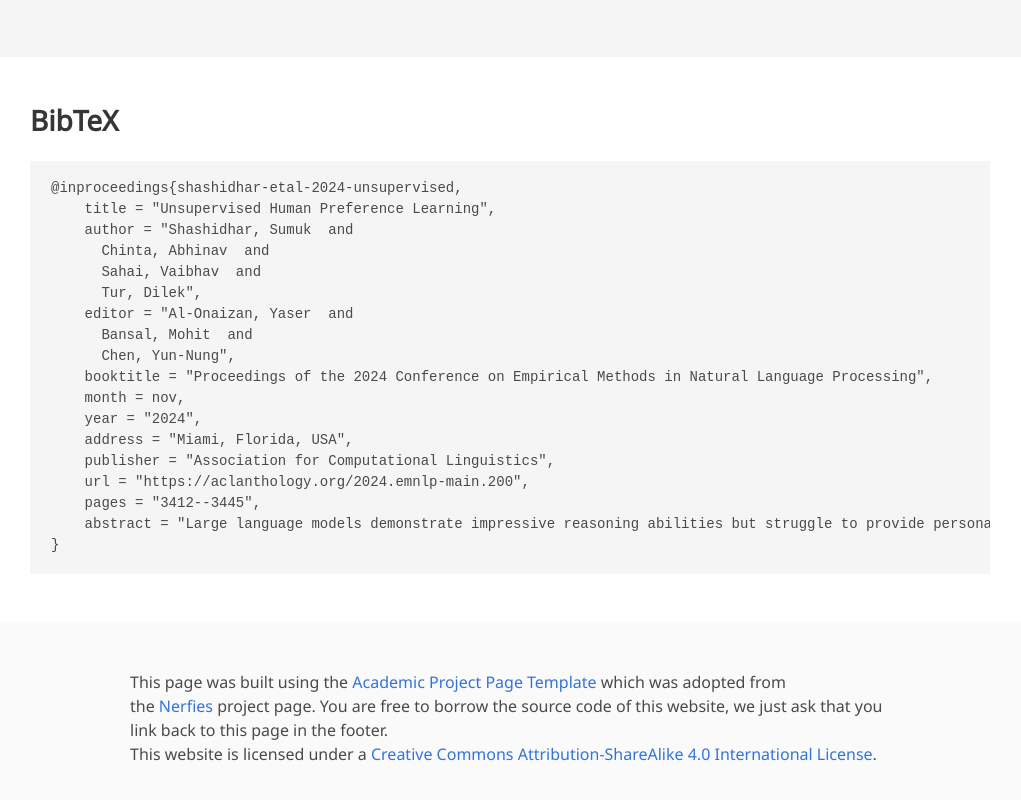
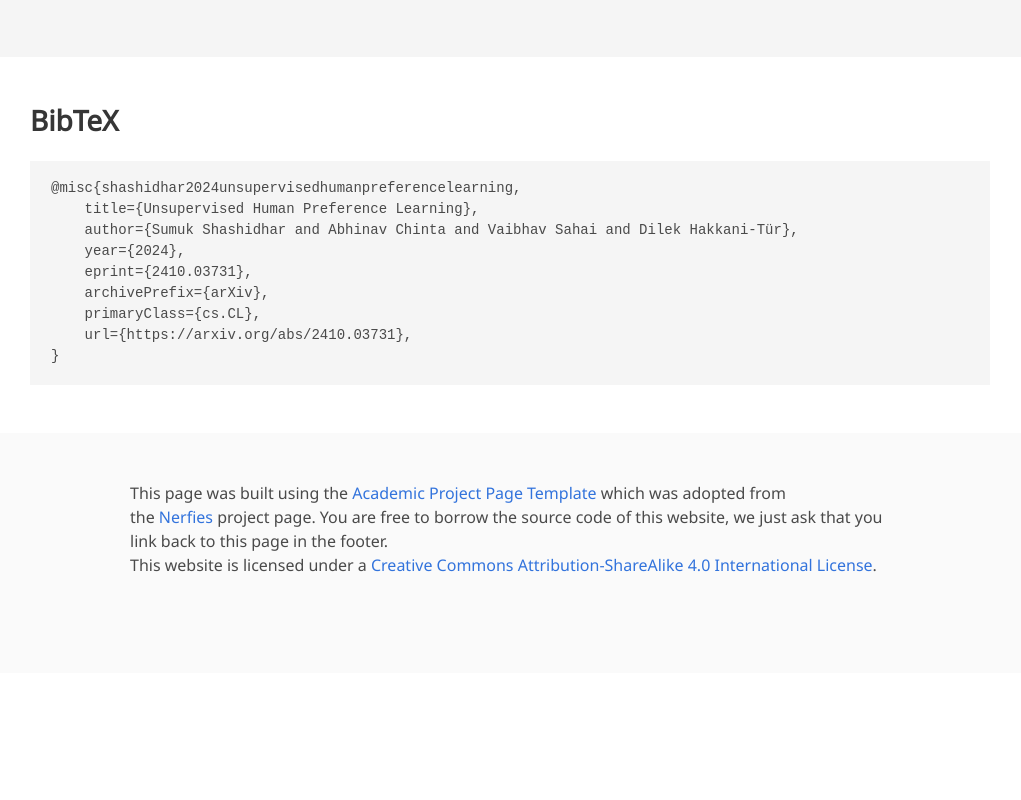
Before and after one commit to preference-agents/preference-agents.github.io, a plain HTML site: page index.html in a window 1280 px wide. Shown: the part 4011-4811 px from the top of the page, without its empty margins (130-1151 px from the left). After the commit the page ends 4684 px from the top, so only its background shows below. Drawn offline with nearby package versions, Linux system fonts and the light colour scheme; some icons are missing; a web font is replaced by a local one.

Commit message:
add: replace with arxiv citation

```diff
--- a/index.html
+++ b/index.html
@@ -400,23 +400,14 @@
   <section class="section" id="BibTeX">
     <div class="container is-max-desktop content">
       <h2 class="title">BibTeX</h2>
-      <pre><code>@inproceedings{shashidhar-etal-2024-unsupervised,
-    title = "Unsupervised Human Preference Learning",
-    author = "Shashidhar, Sumuk  and
-      Chinta, Abhinav  and
-      Sahai, Vaibhav  and
-      Tur, Dilek",
-    editor = "Al-Onaizan, Yaser  and
-      Bansal, Mohit  and
-      Chen, Yun-Nung",
-    booktitle = "Proceedings of the 2024 Conference on Empirical Methods in Natural Language Processing",
-    month = nov,
-    year = "2024",
-    address = "Miami, Florida, USA",
-    publisher = "Association for Computational Linguistics",
-    url = "https://aclanthology.org/2024.emnlp-main.200",
-    pages = "3412--3445",
-    abstract = "Large language models demonstrate impressive reasoning abilities but struggle to provide personalized content due to their lack of individual user preference information. Existing methods, such as in-context learning and parameter-efficient fine-tuning, fall short in capturing the complexity of human preferences, especially given the small, personal datasets individuals possess. In this paper, we propose a novel approach utilizing small parameter models as preference agents to generate natural language rules that guide a larger, pre-trained model, enabling efficient personalization. Our method involves a small, local {``}steering wheel{''} model that directs the outputs of a much larger foundation model, producing content tailored to an individual{'}s preferences while leveraging the extensive knowledge and capabilities of the large model. Importantly, this personalization is achieved without the need to fine-tune the large model. Experimental results on email and article datasets, demonstrate that our technique significantly outperforms baseline personalization methods. By allowing foundation models to adapt to individual preferences in a data and compute-efficient manner, our approach paves the way for highly personalized language model applications.",
+      <pre><code>@misc{shashidhar2024unsupervisedhumanpreferencelearning,
+    title={Unsupervised Human Preference Learning},
+    author={Sumuk Shashidhar and Abhinav Chinta and Vaibhav Sahai and Dilek Hakkani-Tür},
+    year={2024},
+    eprint={2410.03731},
+    archivePrefix={arXiv},
+    primaryClass={cs.CL},
+    url={https://arxiv.org/abs/2410.03731},
 }</code></pre>
   </div>
 </section>
```
